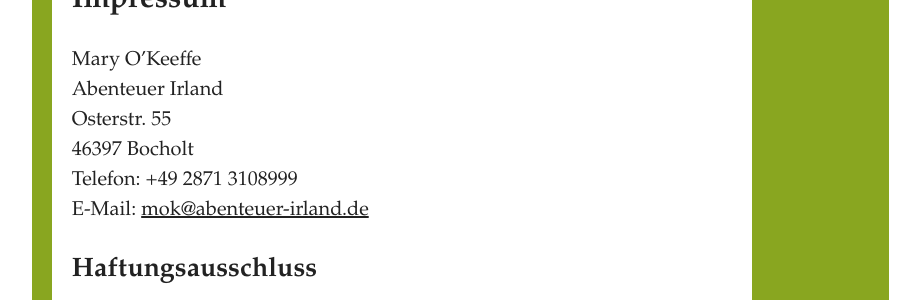
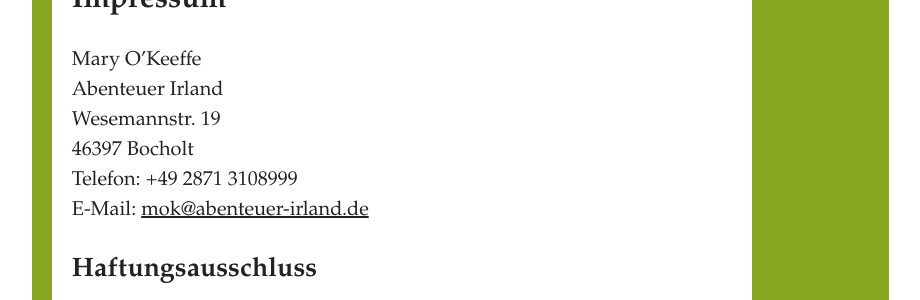
Before and after one commit to ArloL/abenteuer-irland, a Jekyll site: the page built from impressum.md, in a window 1280 px wide and 900 px high. Shown: the part 174-474 px from the top of the window, without its empty margins (109-1029 px from the left). Built offline with Jekyll 4.4.1, drawn with Linux system fonts in a browser that asks for light colours.

Commit message:
Update address in impressum

```diff
--- a/impressum.md
+++ b/impressum.md
@@ -11,7 +11,7 @@ translations:
 
 Mary O'Keeffe
 Abenteuer Irland
-Osterstr. 55
+Wesemannstr. 19
 46397 Bocholt
 Telefon: +49 2871 3108999
 E-Mail: <mok@abenteuer-irland.de>
```
